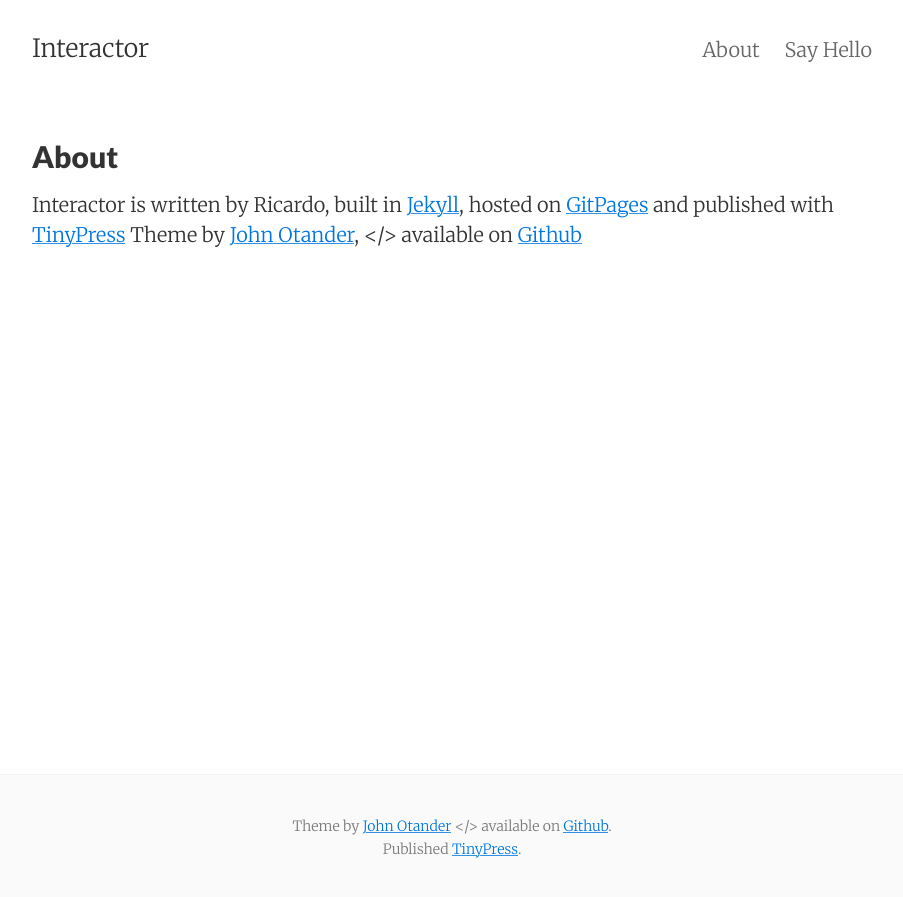
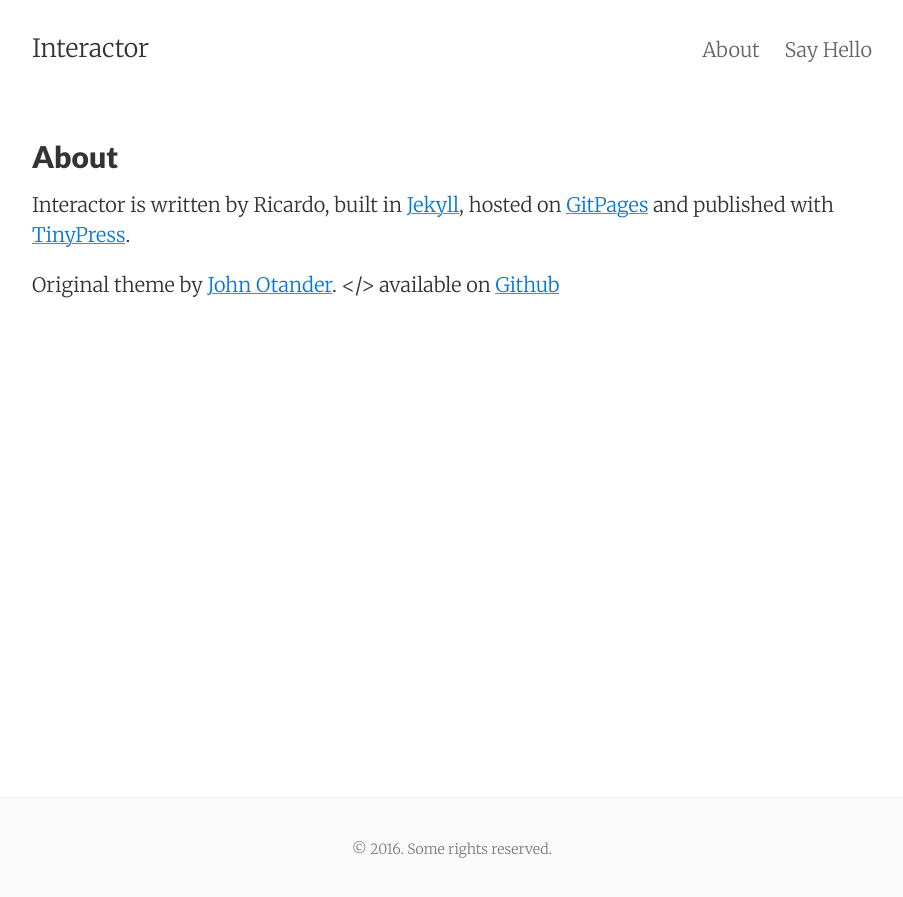
Before and after one commit to rmcmelo/rmcmelo.github.io, a Jekyll site: the page built from about.md, in a window 1280 px wide. Shown: the top 897 px of the page, without its empty margins (188-1091 px from the left). Built offline with Jekyll 4.4.1, drawn with Linux system fonts in a browser that asks for light colours.

Commit message:
Edited footer and about

```diff
--- a/_includes/footer.html
+++ b/_includes/footer.html
@@ -1,8 +1,7 @@
 <footer class="center">
   <div class="measure">
     <small>
-      Theme by <a href="http://johnotander.com">John Otander</a>  &lt;/&gt; available on <a href="https://github.com/johnotander/pixyll">Github</a>.<br>
-      Published <a href="with https://tinypress.co">TinyPress</a>.
+      &copy; 2016. Some rights reserved.
     </small>
   </div>
 </footer>
--- a/about.md
+++ b/about.md
@@ -5,5 +5,7 @@ permalink: /about/
 tags: about
 ---
 
-Interactor is written by Ricardo, built in [Jekyll](http://jekyllrb.com), hosted on [GitPages](https://pages.github.com) and published with [TinyPress](https://tinypress.co)
-Theme by [John Otander](http://johnotander.com), &lt;/&gt; available on [Github](https://github.com/johnotander/pixyll)
+Interactor is written by Ricardo, built in [Jekyll](http://jekyllrb.com), hosted on [GitPages](https://pages.github.com) and published with [TinyPress](https://tinypress.co).
+
+
+Original theme by [John Otander](http://johnotander.com). &lt;/&gt; available on [Github](https://github.com/johnotander/pixyll)
```
